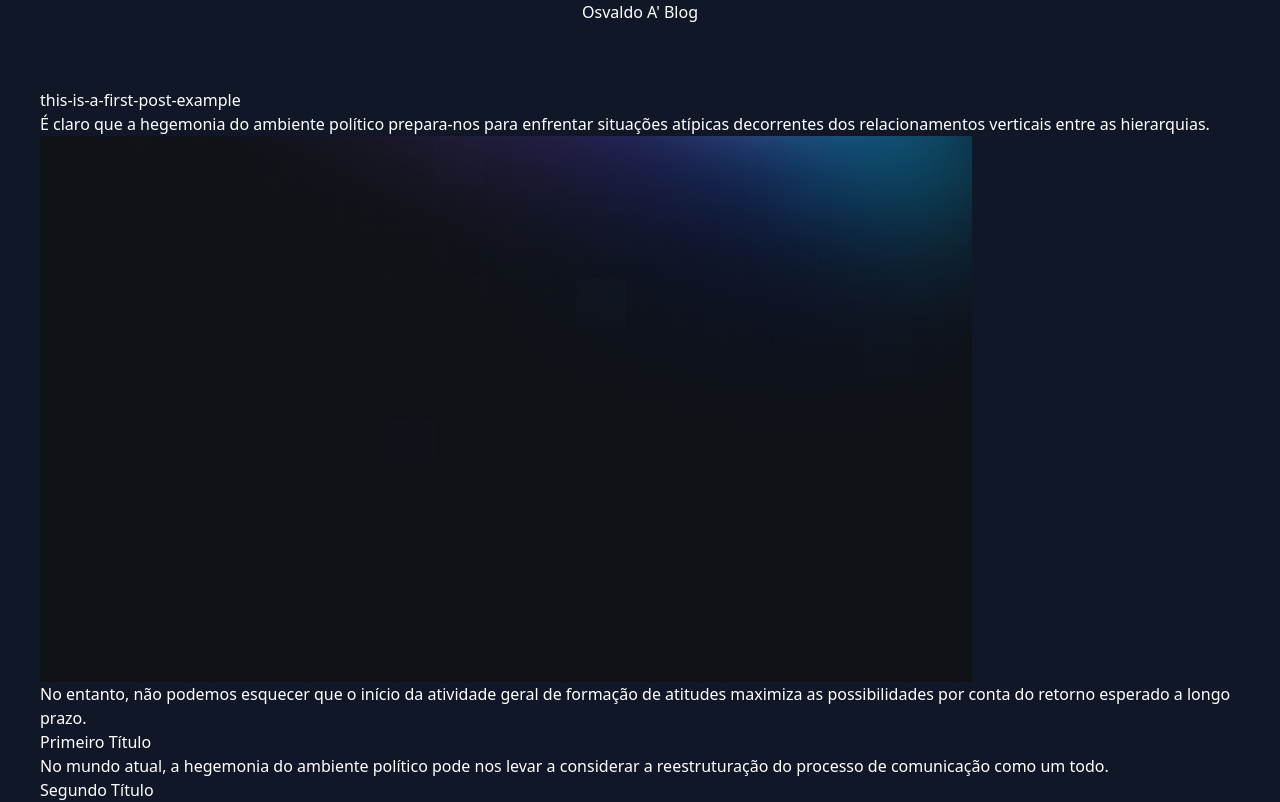
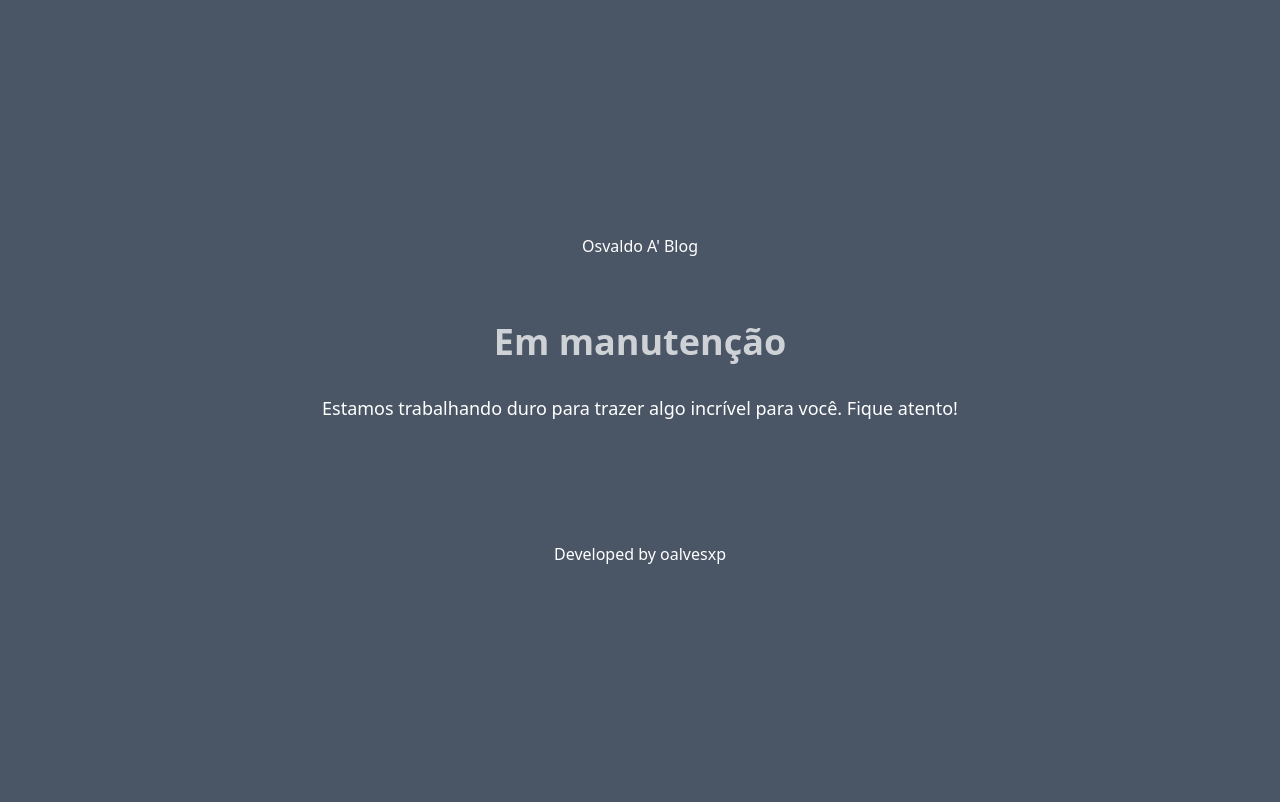
Before and after one commit to oalvesxp/oalvesxp.github.io, a Next.js app: page /posts/this-is-a-first-post-example in a window 1280 px wide. Shown: the top 802 px of the page. Built offline with nearby package versions, Linux system fonts and the light colour scheme.

Commit message:
feat: add maintenance pade

```diff
--- a/package.json
+++ b/package.json
@@ -1,6 +1,6 @@
 {
   "name": "oalvesxp.github.io",
-  "version": "0.1.0",
+  "version": "0.2.0",
   "private": true,
   "scripts": {
     "dev": "next dev --turbopack",
--- /dev/null
+++ b/src/app/components/maintenance.tsx
@@ -0,0 +1,13 @@
+export default function Maintenance() {
+  return (
+    <>
+      <h1 className="text-4xl text-white font-bold mb-8 animate-pulse">
+        Em manutenção
+      </h1>
+      <p className="text-white text-lg mb-8 text-center">
+        Estamos trabalhando duro para trazer algo incrível para você. Fique
+        atento!
+      </p>
+    </>
+  )
+}
--- a/src/app/layout.tsx
+++ b/src/app/layout.tsx
@@ -1,12 +1,12 @@
 import Footer from './components/footer'
 import Header from './components/header'
+import Maintenance from './components/maintenance'
 import './globals.css'
 import type { Metadata } from 'next'
-import MaintenancePage from './maintenance/page'
 
 export const metadata: Metadata = {
   title: {
-    template: '%s | Blog',
+    template: '%s',
     default: 'Blog | @oalvesxp',
   },
   description:
@@ -18,30 +18,15 @@ export default function RootLayout({
 }: Readonly<{
   children: React.ReactNode
 }>) {
-  const isInMaintenanceMode =
-    process.env.NEXT_PUBLIC_MAINTENANCE_MODE === 'true'
-
-  if (isInMaintenanceMode) {
-    return (
-      <html lang="pt-BR">
-        <body className="bg-gray-900 text-white antialiased">
-          <div className="min-h-dvh flex justify-center gap-16 flex-col">
-            <main className="max-w-[1240px] mx-auto px-5 py-8 md:py-0">
-              <MaintenancePage />
-            </main>
-          </div>
-        </body>
-      </html>
-    )
-  }
+  const isInMaintenanceMode = true
 
   return (
     <html lang="pt-BR">
-      <body className="bg-gray-900 text-white antialiased">
+      <body className="bg-gray-600 text-white antialiased">
         <div className="min-h-dvh flex justify-center gap-16 flex-col">
           <Header />
-          <main className="max-w-[1240px] mx-auto px-5 py-8 md:py-0">
-            {children}
+          <main className="flex flex-col items-center mx-auto px-5 py-8 md:py-0">
+            {isInMaintenanceMode ? <Maintenance /> : children}
           </main>
           <Footer />
         </div>
--- a/src/app/maintenance/page.tsx
+++ /dev/null
@@ -1,13 +0,0 @@
-import type { Metadata } from 'next'
-
-export const metadata: Metadata = {
-  title: 'Maintenance | Blog @oalvesxp',
-}
-
-export default function MaintenancePage() {
-  return (
-    <div>
-      <h1>🚧 Maintenance page 🚧</h1>
-    </div>
-  )
-}
--- a/src/app/posts/[slug]/page.tsx
+++ b/src/app/posts/[slug]/page.tsx
@@ -1,5 +1,10 @@
 import { getPostContent } from '@/functions/get-post-content'
 import Markdown from 'markdown-to-jsx'
+import type { Metadata } from 'next'
+
+export const metadata: Metadata = {
+  title: 'post | Blog @oalvesxp',
+}
 
 interface PostPageProps {
   params: Promise<{
```
